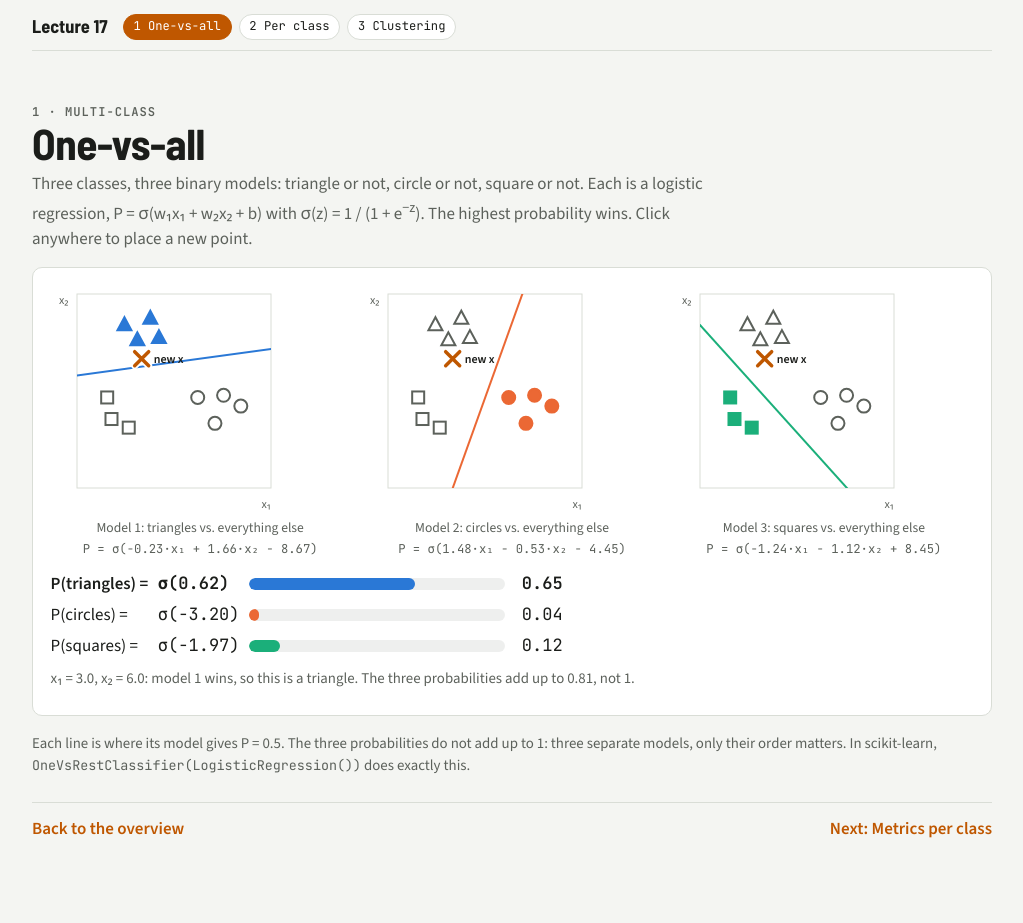
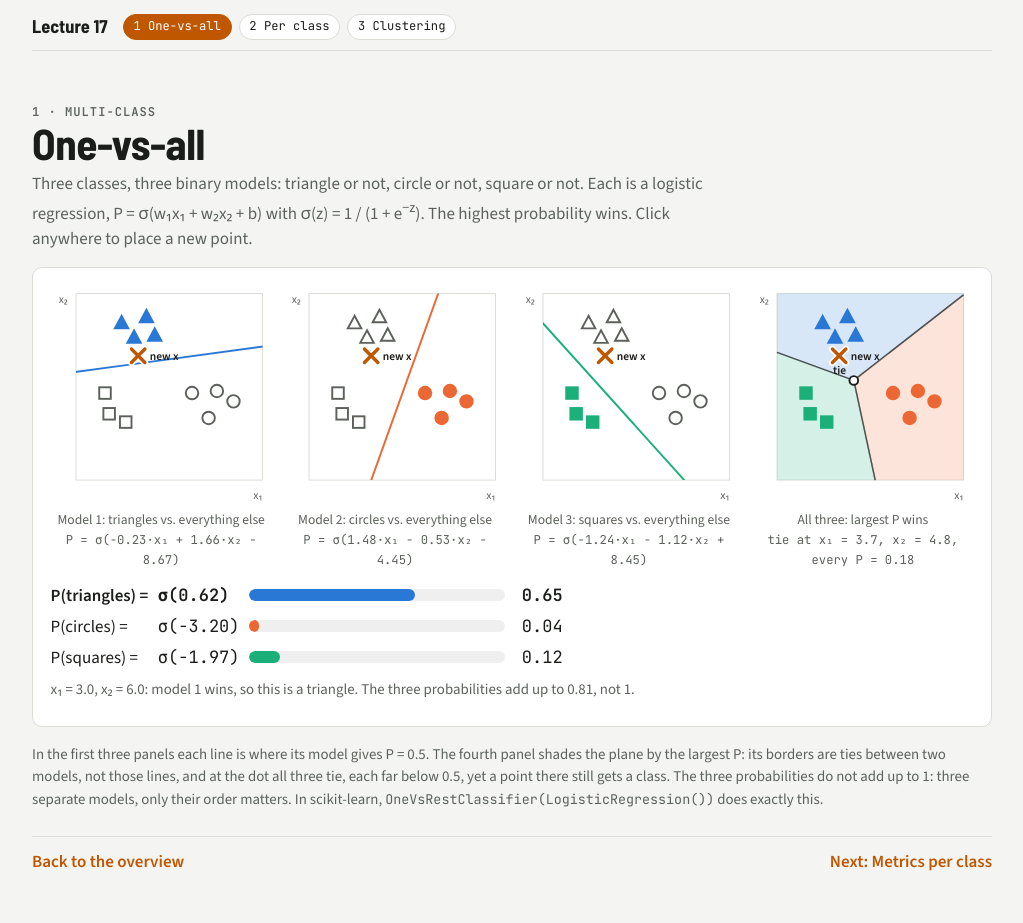
Before and after one commit to ThyanRevolter/eve310-fall-2026, a Jekyll site: the page docs/lectures/lecture17/01-one-vs-all.html, which Jekyll copies as it is, in a window 1280 px wide. Shown: the whole page, without its empty margins (128-1151 px from the left). Built offline with Jekyll 4.4.1, drawn with Linux system fonts in a browser that asks for light colours; before the commit the page ends 900 px from its top, so only the background shows below that.

Commit message:
feat(lectures): shade the one-vs-all plane by the winning class
A fourth panel on the one-vs-all page clips the plot box by the pairwise
ties z_i >= z_j, fills each region with its class colour, draws the tie
segments and marks the tie point where all three probabilities are equal
(0.18 here, far below 0.5). The three model panels share the frame, the
X marker and the caption helper with it. The note explains that the
borders are ties between models, not the P = 0.5 lines.

Co-Authored-By: Claude Fable 5.1 <noreply@anthropic.com>

```diff
--- a/docs/lectures/lecture17/01-one-vs-all.html
+++ b/docs/lectures/lecture17/01-one-vs-all.html
@@ -22,7 +22,7 @@
   <div class="bars" id="ovr-bars"></div>
   <p class="note" id="ovr-verdict"></p>
 </div>
-<p class="note">Each line is where its model gives P = 0.5. The three probabilities do not add up to 1: three separate models, only their order matters. In scikit-learn, <code>OneVsRestClassifier(LogisticRegression())</code> does exactly this.</p>
+<p class="note">In the first three panels each line is where its model gives P = 0.5. The fourth panel shades the plane by the largest P: its borders are ties between two models, not those lines, and at the dot all three tie, each far below 0.5, yet a point there still gets a class. The three probabilities do not add up to 1: three separate models, only their order matters. In scikit-learn, <code>OneVsRestClassifier(LogisticRegression())</code> does exactly this.</p>
 </main>
 <nav class="pager" aria-label="Previous and next">
   <a href="index.html">Back to the overview</a>
--- a/docs/lectures/lecture17/lecture17.js
+++ b/docs/lectures/lecture17/lecture17.js
@@ -39,29 +39,70 @@
       ovr.textContent = '';
       const W = 230, H = 230, L = 26, R = 10, T = 10, B = 26;
       const sx = (v) => L + v / 9 * (W - L - R), sy = (v) => T + (1 - v / 9) * (H - T - B);
-      MODELS.forEach((m) => {
+      const frame = (label) => { // one panel: a figure holding an svg with the axis box and axis labels
         const fig = document.createElement('figure'); ovr.appendChild(fig);
-        const svg = el('svg', { viewBox: `0 0 ${W} ${H}`, width: W, role: 'img', 'aria-label': `model ${m.k}: ${m.name} versus everything else` }, fig);
+        const svg = el('svg', { viewBox: `0 0 ${W} ${H}`, width: W, role: 'img', 'aria-label': label }, fig);
         el('rect', { x: L, y: T, width: W - L - R, height: H - T - B, fill: 'none', class: 'axis' }, svg);
-        const xl = el('text', { x: W - R, y: H - 6, 'text-anchor': 'end', class: 'mut' }, svg); xl.textContent = 'x\u2081';
-        const yl = el('text', { x: 8, y: T + 10, class: 'mut' }, svg); yl.textContent = 'x\u2082';
-        const clipId = 'clip' + m.k; const clip = el('clipPath', { id: clipId }, svg); el('rect', { x: L, y: T, width: W - L - R, height: H - T - B }, clip);
-        const yAt = (x) => -(m.w[0] * x + m.b) / m.w[1];
-        el('line', { x1: sx(-2), y1: sy(yAt(-2)), x2: sx(11), y2: sy(yAt(11)), stroke: css(m.col), 'stroke-width': 2, 'clip-path': `url(#${clipId})` }, svg);
-        PTS.forEach((p) => marker(svg, p.c, sx(p.x), sy(p.y), p.c === m.k ? css(m.col) : css('--muted'), p.c === m.k));
+        const xl = el('text', { x: W - R, y: H - 6, 'text-anchor': 'end', class: 'mut' }, svg); xl.textContent = 'x₁';
+        const yl = el('text', { x: 8, y: T + 10, class: 'mut' }, svg); yl.textContent = 'x₂';
+        return { fig, svg };
+      };
+      const placeNew = (svg) => { // the X marking the new point; a click anywhere in the panel moves it
         const g = el('g', {}, svg);
         const nx = sx(newPt.x), ny = sy(newPt.y), cross = `M${nx - 7},${ny - 7}L${nx + 7},${ny + 7}M${nx - 7},${ny + 7}L${nx + 7},${ny - 7}`;
         el('path', { d: cross, stroke: css('--surface'), 'stroke-width': 7, 'stroke-linecap': 'round', fill: 'none' }, g);
         el('path', { d: cross, stroke: css('--accent'), 'stroke-width': 3.5, 'stroke-linecap': 'round', fill: 'none' }, g);
-        const lab = el('text', { x: sx(newPt.x) + 12, y: sy(newPt.y) + 4, 'font-size': 11, 'font-weight': 600 }, g); lab.textContent = 'new x';
+        const lab = el('text', { x: nx + 12, y: ny + 4, 'font-size': 11, 'font-weight': 600 }, g); lab.textContent = 'new x';
         svg.addEventListener('click', (e) => {
           const r = svg.getBoundingClientRect(); const px = (e.clientX - r.left) / r.width * W, py = (e.clientY - r.top) / r.height * H;
           newPt = { x: Math.min(9, Math.max(0, (px - L) / (W - L - R) * 9)), y: Math.min(9, Math.max(0, (1 - (py - T) / (H - T - B)) * 9)) };
           draw();
         });
-        const cap = document.createElement('figcaption'); cap.textContent = `Model ${m.k}: ${m.name} vs. everything else`;
-        const fx = document.createElement('span'); fx.className = 'mono'; fx.textContent = 'P = ' + formula(m); cap.append(document.createElement('br'), fx); fig.appendChild(cap);
+      };
+      const caption = (fig, text, mono) => {
+        const cap = document.createElement('figcaption'); cap.textContent = text;
+        const fx = document.createElement('span'); fx.className = 'mono'; fx.textContent = mono; cap.append(document.createElement('br'), fx); fig.appendChild(cap);
+      };
+      MODELS.forEach((m) => {
+        const { fig, svg } = frame(`model ${m.k}: ${m.name} versus everything else`);
+        const clipId = 'clip' + m.k; const clip = el('clipPath', { id: clipId }, svg); el('rect', { x: L, y: T, width: W - L - R, height: H - T - B }, clip);
+        const yAt = (x) => -(m.w[0] * x + m.b) / m.w[1];
+        el('line', { x1: sx(-2), y1: sy(yAt(-2)), x2: sx(11), y2: sy(yAt(11)), stroke: css(m.col), 'stroke-width': 2, 'clip-path': `url(#${clipId})` }, svg);
+        PTS.forEach((p) => marker(svg, p.c, sx(p.x), sy(p.y), p.c === m.k ? css(m.col) : css('--muted'), p.c === m.k));
+        placeNew(svg);
+        caption(fig, `Model ${m.k}: ${m.name} vs. everything else`, 'P = ' + formula(m));
       });
+      // fourth panel: the plane shaded by the model with the largest P; each border is a tie between two models
+      const { fig: fig4, svg: svg4 } = frame('all three models together: each region is the class with the largest probability');
+      const keep = (poly, f) => { // the part of a convex polygon where f >= 0
+        const out = [];
+        poly.forEach((a, i) => { const b = poly[(i + 1) % poly.length]; const fa = f(a), fb = f(b);
+          if (fa >= 0) out.push(a);
+          if ((fa >= 0) !== (fb >= 0)) { const t = fa / (fa - fb); out.push({ x: a.x + t * (b.x - a.x), y: a.y + t * (b.y - a.y) }); } });
+        return out;
+      };
+      const box = [{ x: 0, y: 0 }, { x: 9, y: 0 }, { x: 9, y: 9 }, { x: 0, y: 9 }];
+      MODELS.forEach((m) => {
+        const region = MODELS.filter((o) => o !== m).reduce((poly, o) => keep(poly, (p) => z(m, p) - z(o, p)), box);
+        if (region.length < 3) return;
+        el('polygon', { points: region.map((p) => `${sx(p.x)},${sy(p.y)}`).join(' '), fill: css(m.col), 'fill-opacity': .18 }, svg4);
+        region.forEach((a, i) => { const b = region[(i + 1) % region.length]; // region edges that are not box edges are the ties
+          const onBox = (a.x === b.x && (a.x === 0 || a.x === 9)) || (a.y === b.y && (a.y === 0 || a.y === 9));
+          if (!onBox) el('line', { x1: sx(a.x), y1: sy(a.y), x2: sx(b.x), y2: sy(b.y), stroke: css('--fg'), 'stroke-opacity': .5, 'stroke-width': 1.5 }, svg4);
+        });
+      });
+      PTS.forEach((p) => marker(svg4, p.c, sx(p.x), sy(p.y), css(MODELS[p.c - 1].col), true));
+      const [m1, m2, m3] = MODELS; // the tie point, where z1 = z2 = z3
+      const a1 = m1.w[0] - m2.w[0], b1 = m1.w[1] - m2.w[1], c1 = m2.b - m1.b, a2 = m1.w[0] - m3.w[0], b2 = m1.w[1] - m3.w[1], c2 = m3.b - m1.b, det = a1 * b2 - a2 * b1;
+      const tie = Math.abs(det) > 1e-9 ? { x: (c1 * b2 - c2 * b1) / det, y: (a1 * c2 - a2 * c1) / det } : null;
+      let tieText = 'no single tie point';
+      if (tie && tie.x >= 0 && tie.x <= 9 && tie.y >= 0 && tie.y <= 9) {
+        el('circle', { cx: sx(tie.x), cy: sy(tie.y), r: 4.5, fill: css('--surface'), stroke: css('--fg'), 'stroke-width': 2 }, svg4);
+        const tl = el('text', { x: sx(tie.x) - 8, y: sy(tie.y) - 7, 'text-anchor': 'end', 'font-size': 11, 'font-weight': 600 }, svg4); tl.textContent = 'tie';
+        tieText = `tie at x₁ = ${tie.x.toFixed(1)}, x₂ = ${tie.y.toFixed(1)}, every P = ${prob(m1, tie).toFixed(2)}`;
+      }
+      placeNew(svg4);
+      caption(fig4, 'All three: largest P wins', tieText);
       const bars = $('#ovr-bars'); bars.textContent = '';
       const ps = MODELS.map((m) => ({ m, p: prob(m, newPt) })); const best = ps.reduce((a, b) => (b.p > a.p ? b : a));
       ps.forEach(({ m, p }) => {
```
